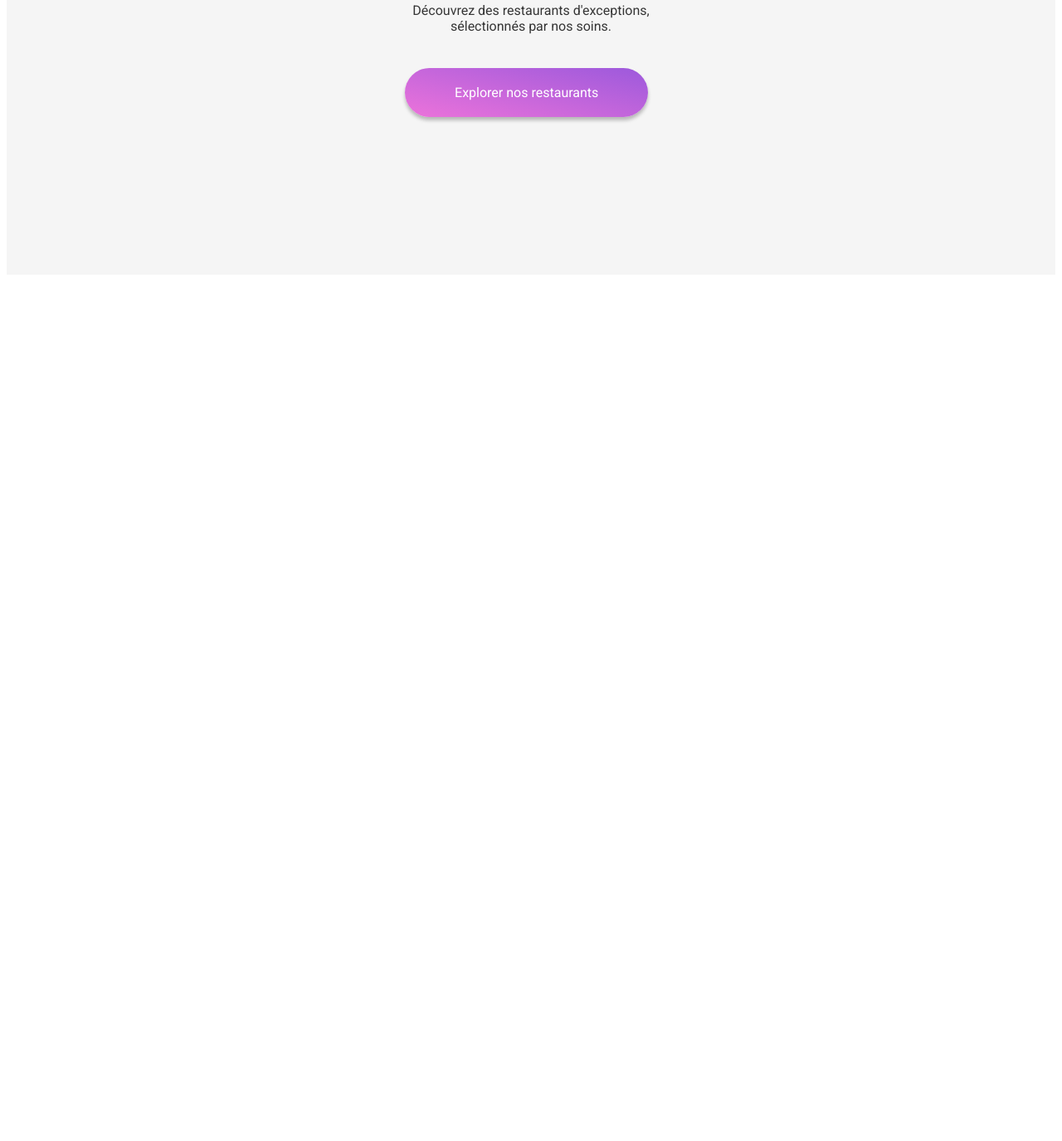
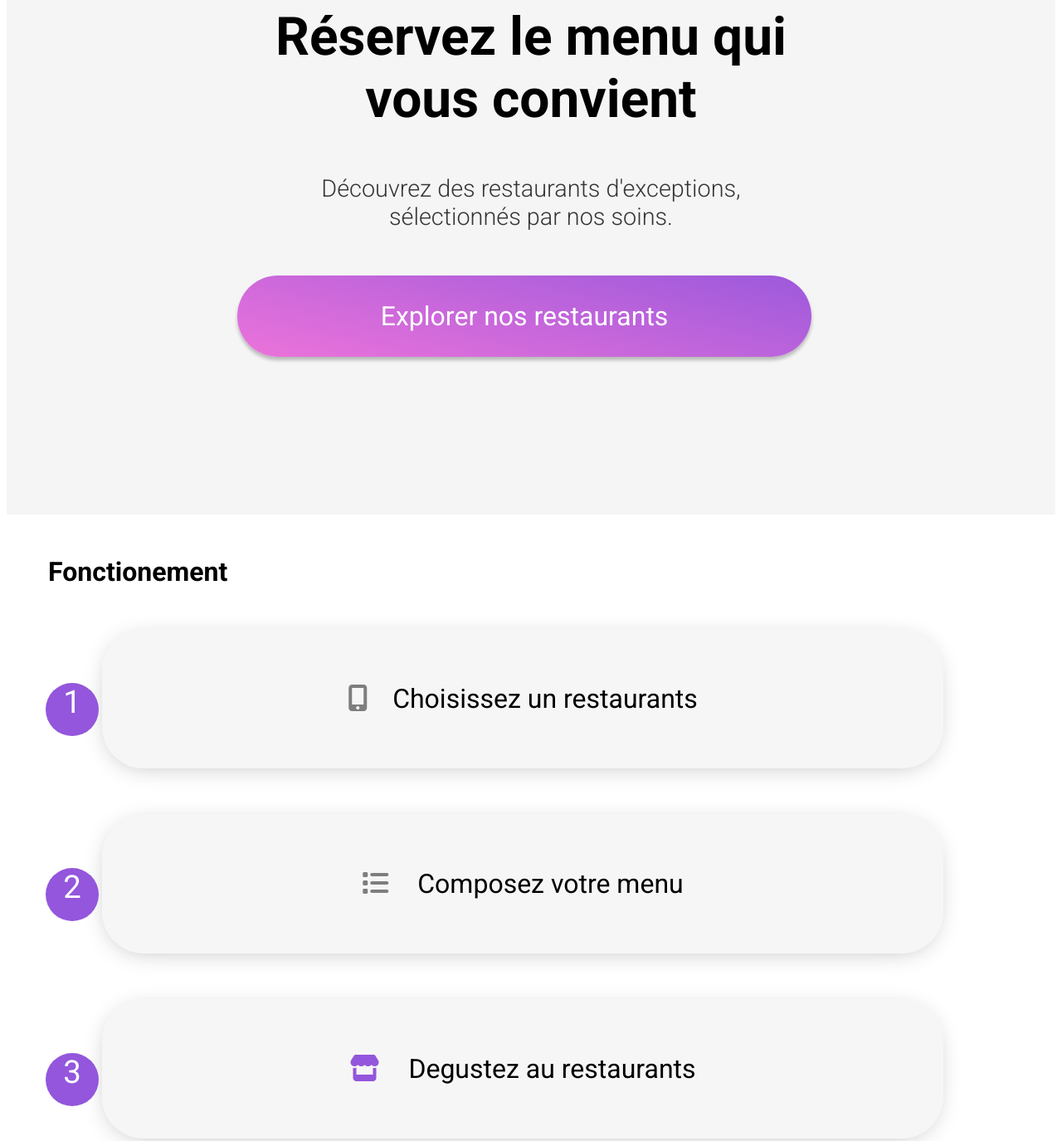
Before and after one commit to 7youtty/projet-4, a website: page index.html in a window 1280 px wide. Shown: the part 330-1705 px from the top of the page at 83% size. Before the commit the page ends 800 px from the top, so only its background shows below. Drawn offline with Linux system fonts and the light colour scheme; a web font is replaced by a local one.

Commit message:
Partie fonctionement de la page d'accueil

```diff
--- a/index.html
+++ b/index.html
@@ -25,9 +25,17 @@
            </form>
             </div>
             <section class="fond1">
-                <h2 class="titlespace">Réservez le menu qui vous convient</h2>
+                <h1 class="titlespace">Réservez le menu qui<br>vous convient</h1>
                 <p class="subtitlespace">Découvrez des restaurants d'exceptions,<br> sélectionnés par nos soins.</p>
                 <div class="buttonexplore"><a href="#" >Explorer nos restaurants</a></div>
+            </section>
+            <section >
+                <h1 class="spacetitletape">Fonctionement</h1>
+                <article class="etapecommande">
+                    <div class="btnetape"><span class="ordrebtn">1</span><i class="fa-solid fa-mobile-screen-button icon"></i>Choisissez un restaurants</div>
+                    <div class="btnetape"><span class="ordrebtn">2</span><i class="fa-solid fa-list icon__list"></i>Composez votre menu</div>
+                    <div class="btnetape"><span class="ordrebtn">3</span><i class="fa-solid fa-store icon__purple"></i>Degustez au restaurants</div>
+                </article>
             </section>
         </header>
 
--- a/main.scss
+++ b/main.scss
@@ -20,13 +20,14 @@
     padding: 3% 3% 3% 22%;
     color:  #353535;
     margin-bottom: 5px;
+    font-size: xx-large;
 }
 .barresearch1 {
     background-color: #EAEAEA;
     border: none;
     font-weight: bolder;
     padding-left: 10px;
-    font-size: medium;
+    font-size: xx-large;
 }
 .fond1 {
     background-color: whitesmoke;
@@ -36,22 +37,26 @@
 }
 .titlespace {
     text-align: center;
-
+    font-size: 4rem;
 }
 .subtitlespace{
    color: #353535;
    text-align: center;
    padding-bottom: 2%;
+   font-size: 1.8rem;
+   font-weight: 300;
+
 }
 .buttonexplore{
-    border-radius: 50px;
+    border-radius: 5rem;
     background: linear-gradient(193.33deg, #9356DC -11.44%, #FF79DA 123.93%);
     border: none;
-    width: 20%;
+    width: 50%;
     text-align: center;
-    padding: 20px;
-    margin-left: 38%;
+    padding: 30px;
+    margin-left: 22%;
     box-shadow: 0px 4px 4px 0px rgba(0, 0, 0, 0.25);
+    font-size: 2rem;
 }
 
 .buttonexplore a{
@@ -63,3 +68,57 @@
     filter: brightness(1,1);
     box-shadow: 0px 2px 4px 0px rgba(0, 0, 0, 1);
 }
+
+/*********************FONCTIONNEMENT********************/
+.spacetitletape {
+    margin: 50px;
+    font-size: xx-large;
+
+}
+
+.etapecommande {
+   display: flex;
+   flex-direction: column;
+   gap: 55px;
+   text-align: center;
+   align-items: center;
+}
+
+.btnetape {
+    border-radius: 50px;
+    background-color: #f6f6f6;
+    border: transparent;
+    padding: 65PX;
+    width: 70%;
+    font-size: xx-large;
+    margin-left: -20px;
+    box-shadow: rgba(50, 50, 93, 0) 0px 5px 20px 0px, rgba(0, 0, 0, 0.3) -1px 5px 30px -10px;
+}
+.icon {
+    color:#7E7E7E;
+    padding-right: 30px;
+
+    &__list {
+        padding-right: 35px;
+        color: #7E7E7E;
+
+    }
+
+    &__purple {
+        color: #9356DC;
+        padding-right: 35px;
+    }
+}
+
+.ordrebtn {
+    height: 4rem;
+    width: 4rem;
+    border-radius: 2rem;
+    background-color: #9356DC;
+    border: transparent;
+    text-align: center;
+    color: white;
+    position: absolute;
+    left: 55px;
+    font-size: larger;
+}
```
Also changed, not shown: css/style.css.
